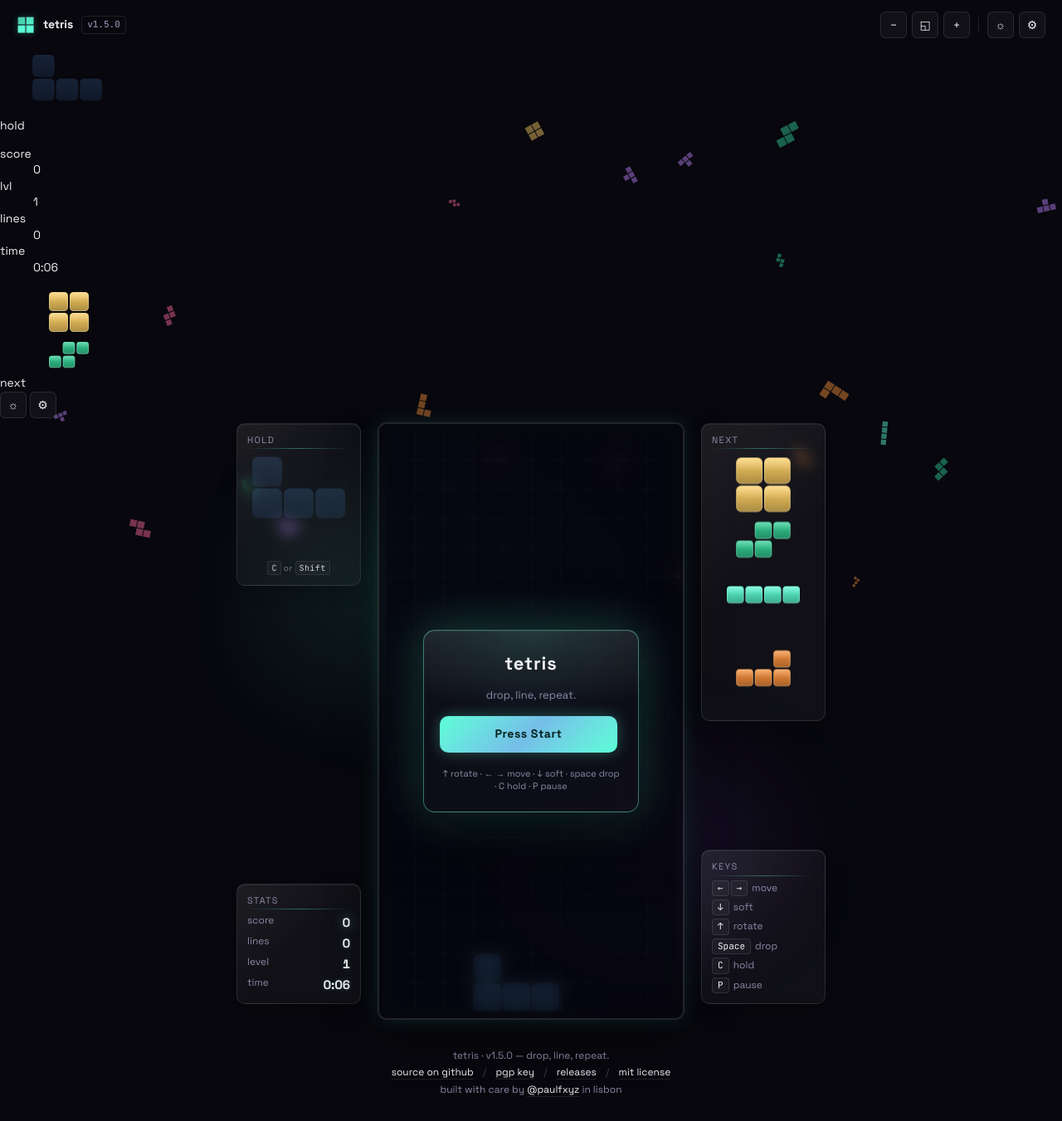
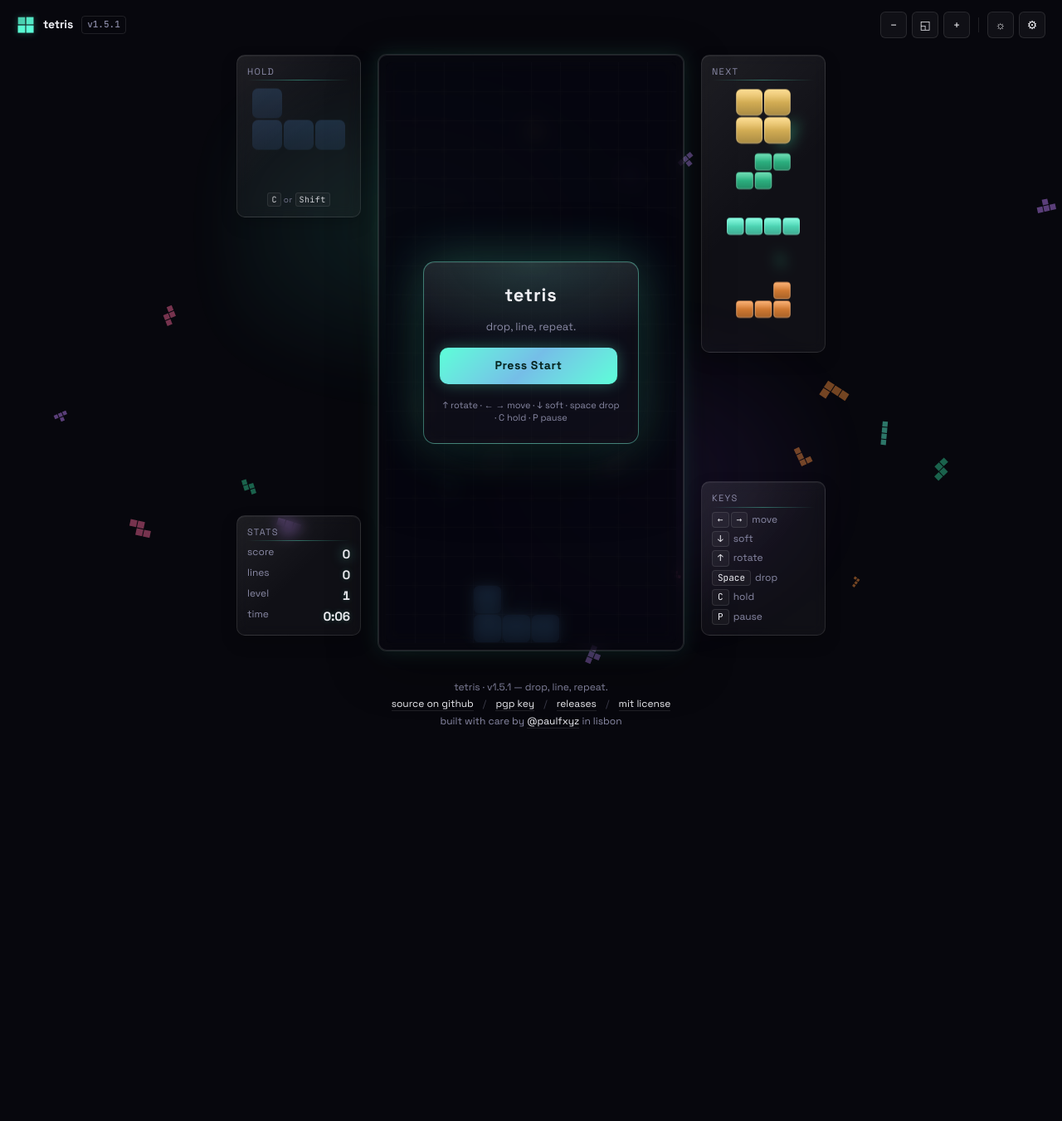
Before and after one commit to paulfxyz/tetris, a PHP site: page / in a window 1280 px wide. Shown: the whole page at 83% size. After the commit the page ends 878 px from the top, so only its background shows below. Run offline with PHP 8.4, Linux system fonts and the light colour scheme.

Commit message:
v1.5.1 — hotfix: mobile black screen (arcTo radius) + desktop mobile-bar leak

```diff
--- a/public/css/game.css
+++ b/public/css/game.css
@@ -213,6 +213,13 @@ body.vpad-on .vpad { display: grid; }
 }
 .vbtn:active { background: var(--color-surface-hover); transform: scale(.96); }
 .vbtn-drop { background: color-mix(in srgb, var(--color-accent) 18%, var(--color-surface)); }
+
+/* =====================================================================
+ * MOBILE-ONLY HUD HIDDEN ON DESKTOP
+ * The .mobile-bar element exists in the DOM for all viewports but must
+ * NEVER show on desktop. The mobile media query below re-enables it.
+ * ===================================================================== */
+.mobile-bar { display: none; }
 
 /* =====================================================================
  * MOBILE (v1.5.0 redesign) — fullscreen board + gesture-first
--- a/public/index.html
+++ b/public/index.html
@@ -31,7 +31,7 @@
         </svg>
         <span>tetris</span>
       </a>
-      <a class="brand-version" href="https://github.com/paulfxyz/tetris/releases/tag/v1.5.0" target="_blank" rel="noopener" title="View this release on GitHub">v1.5.0</a>
+      <a class="brand-version" href="https://github.com/paulfxyz/tetris/releases/tag/v1.5.1" target="_blank" rel="noopener" title="View this release on GitHub">v1.5.1</a>
     </div>
     <nav class="topbar-actions">
       <button class="iconbtn" id="btn-zoom-out" title="Zoom out" aria-label="Zoom out">−</button>
@@ -217,7 +217,7 @@
 
   <!-- Footer -->
   <footer class="footer">
-    <span>tetris · v1.5.0 — drop, line, repeat.</span>
+    <span>tetris · v1.5.1 — drop, line, repeat.</span>
     <br />
     <a href="https://github.com/paulfxyz/tetris" target="_blank" rel="noopener">source on github</a>
     <span class="sep">/</span>
--- a/public/js/renderer.js
+++ b/public/js/renderer.js
@@ -109,7 +109,16 @@ function drawCell(ctx, x, y, size, color, style, opts = {}) {
 // Canvas2D has no native rounded-rect (well, it does now with roundRect(), but
 // older mobile browsers don't ship it). This polyfill traces four arc corners.
 function roundRect(ctx, x, y, w, h, r) {
-  r = Math.min(r, w / 2, h / 2);
+  // Guard against degenerate sizes. When the caller computes an inset that
+  // ends up zero or negative (which happens in tight mobile NEXT/HOLD chips
+  // where the available cell can shrink under ~5 CSS px), arcTo throws on a
+  // negative radius and the whole frame fails to paint — leading to a black
+  // board. Bail out cleanly instead.
+  if (!(w > 0) || !(h > 0)) {
+    ctx.beginPath();
+    return;
+  }
+  r = Math.max(0, Math.min(r, w / 2, h / 2));
   ctx.beginPath();
   ctx.moveTo(x + r, y);
   ctx.arcTo(x + w, y, x + w, y + h, r);
@@ -312,10 +321,13 @@ export class Renderer {
       const trimmed = trim(m);                  // shrink to tight bounding box
       // Pick a cell size that fits both width and height of the slot,
       // minus a small inset margin (~10 px) so blocks don't touch the panel edges.
-      const cell = Math.min(
+      // Clamp cell to a sensible minimum so tiny mobile chips don't pass
+      // negative widths into drawCell. Below ~4 CSS px the block becomes
+      // visually indistinguishable from a flat fill anyway.
+      const cell = Math.max(2, Math.min(
         (W - 10) / trimmed[0].length,
         (slotH - 10) / trimmed.length
-      );
+      ));
       const w = cell * trimmed[0].length;
       const h = cell * trimmed.length;
       const ox = (W - w) / 2;                    // center horizontally
--- a/public/sw.js
+++ b/public/sw.js
@@ -1,7 +1,7 @@
 // tetris — service worker
 // Cache-first for the small static bundle so the game works offline.
 
-const CACHE = 'tetris-v1.5.0';
+const CACHE = 'tetris-v1.5.1';
 const ASSETS = [
   './',
   'index.html',
```
Also changed, not shown: .release-notes-v1.5.1.md (added), CHANGELOG.md, README.md, public/js/app.js.
